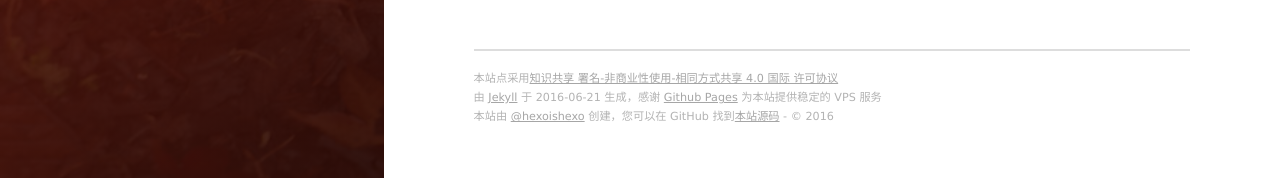
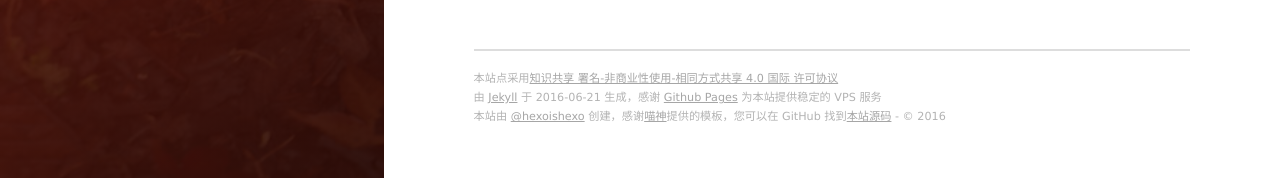
Before and after one commit to hexoishexo/hexoishexo.github.io, a Jekyll site: the page built from _posts/2016-02-15-sample-post.markdown, in a window 1280 px wide and 1232 px high. Shown: the part 1051-1229 px from the top of the window. Built offline with Jekyll 4.4.1, drawn with Linux system fonts in a browser that asks for light colours; nearby versions of some CDN libraries; Markdown is read by kramdown in place of the engine named in the settings; comment, search, counter and statistics services are not loaded.

Commit message:
thanks
add thanks.

```diff
--- a/_includes/footer.html
+++ b/_includes/footer.html
@@ -2,6 +2,6 @@
     <footer>
     	<span class="footer__copyright">本站点采用<a href="http://creativecommons.org/licenses/by-nc-sa/4.0/">知识共享 署名-非商业性使用-相同方式共享 4.0 国际 许可协议</a></span>
         <span class="footer__copyright">由 <a href="https://jekyllrb.com">Jekyll</a> 于 {{ site.time | date: "%F" }} 生成，感谢 <a href="https://www.pages.github.com/">Github Pages</a> 为本站提供稳定的 VPS 服务</span>
-        <span class="footer__copyright">本站{% if site.creator %}由 {{site.creator}} 创建，{% endif %}您可以在 GitHub 找到<a href="https://github.com/hexoishexo/hexoishexo.github.io">本站源码</a> - &copy; {{site.time | date: "%Y"}}</span>
+        <span class="footer__copyright">本站{% if site.creator %}由 {{site.creator}} 创建，{% endif %}感谢<a href="https://github.com/onevcat">喵神</a>提供的模板，您可以在 GitHub 找到<a href="https://github.com/hexoishexo/hexoishexo.github.io">本站源码</a> - &copy; {{site.time | date: "%Y"}}</span>
     </footer>
 </section>
```
Also changed, not shown: 4 other files.
